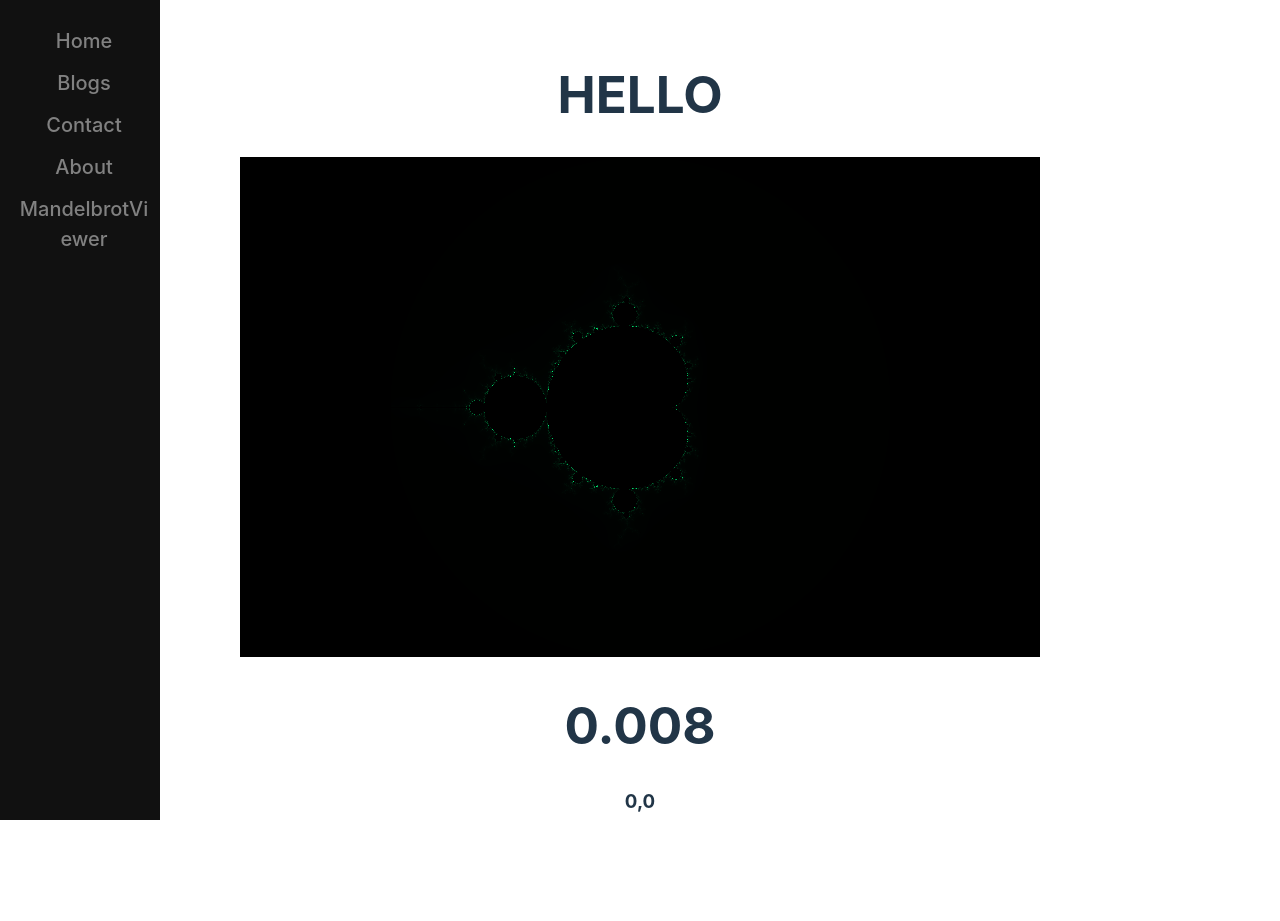
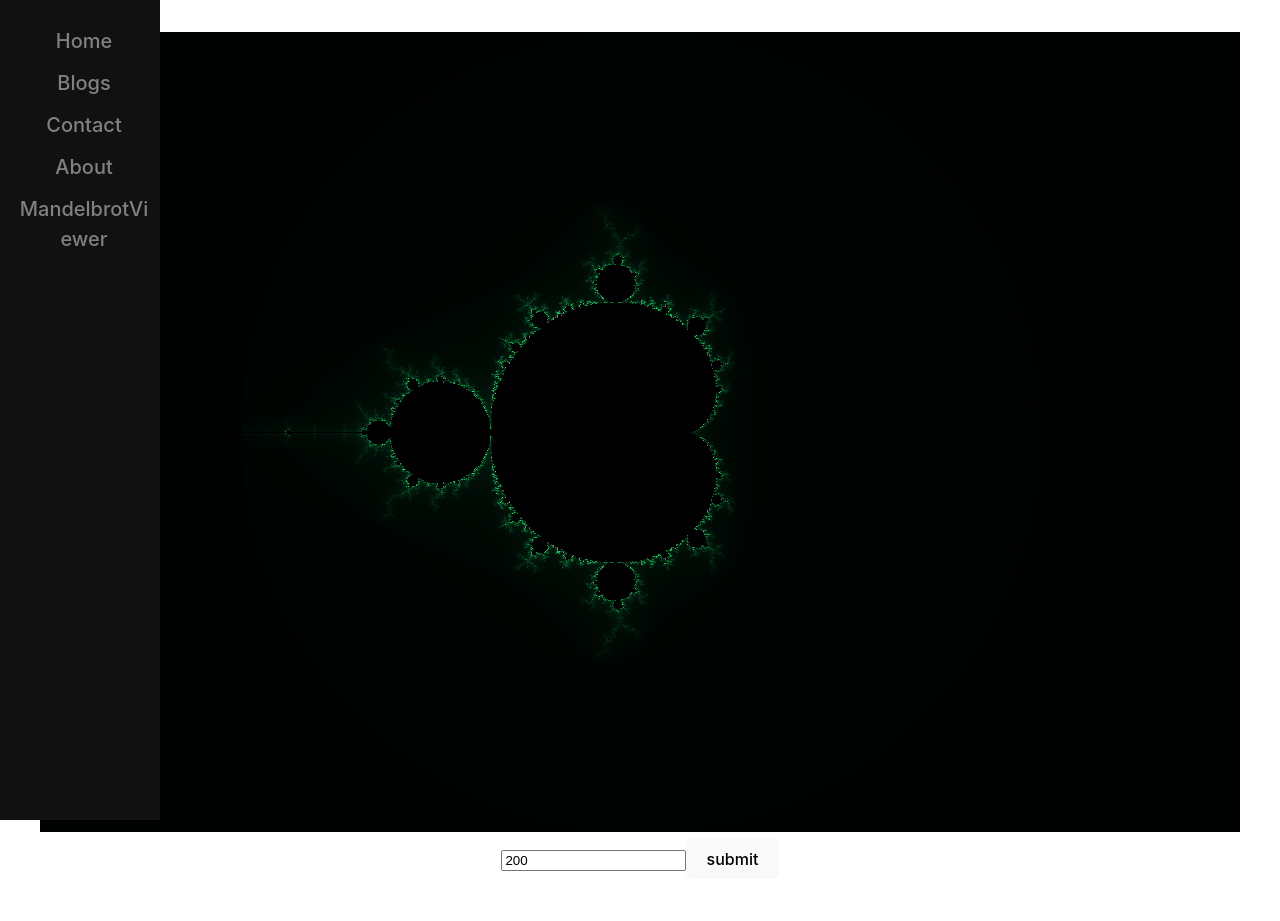
Before and after one commit to Ltaylr/React-App, a React (Vite) app in the folder vite-project/: page /mandelbrotviewer in a window 1280 px wide. Shown: the top 921 px of the page. Before the commit the page ends 867 px from the top, so only its background shows below. Built offline with nearby package versions, Linux system fonts and the light colour scheme.

Commit message:
added submit form for mandelbrot iterations, changed padding on mandelbrot

```diff
--- a/vite-project/src/App.css
+++ b/vite-project/src/App.css
@@ -32,7 +32,10 @@
     animation: logo-spin infinite 20s linear;
   }
 }
-
+.mandelbrot-viewer
+{
+  padding: 0;
+}
 .card {
   padding: 2em;
 }
--- a/vite-project/src/App.tsx
+++ b/vite-project/src/App.tsx
@@ -58,7 +58,6 @@ function App() {
 
   return (
     <div className="App">
-
     <BrowserRouter>
       <Routes>
           <Route path="/" element={<Home />}/>
@@ -68,7 +67,6 @@ function App() {
           <Route path="/mandelbrotviewer" element={<MandelbrotViewer />}/>
           <Route path="*" element={<NoPage />}/>
       </Routes>
-
     </BrowserRouter>
     <div className="side-nav">
       {
--- a/vite-project/src/components/Mandelbrot.tsx
+++ b/vite-project/src/components/Mandelbrot.tsx
@@ -1,9 +1,10 @@
 import {useRef, useEffect, useState} from 'react';
-import { MouseEvent } from 'react';
+import { MouseEvent, FormEvent } from 'react';
 interface mandelProp
 {
     width:number,
-    height:number
+    height:number,
+    iterations:number
 }
 
 interface coordinatePair
@@ -67,18 +68,31 @@ function getNewCenter(offsetX:number, offsetY:number, res:number, width:number,
 
 
 }
+function getTopLeftCoordinate(clickPoint:coordinatePair, clickCoor:coordinatePair, currentCornerCoor:coordinatePair)
+{
+    const hypotenusePixelLength: number = Math.sqrt(clickPoint.x*clickPoint.x + clickPoint.y*clickPoint.y);
+    const hypotenuseCoorLength: number = Math.sqrt(Math.pow(clickCoor.x - currentCornerCoor.x, 2) + Math.pow(clickCoor.y - currentCornerCoor.y, 2));
 
+}
 function Mandelbrot(props:mandelProp)
 {
     const canvasRef = useRef<HTMLCanvasElement>(null);
     const contextRef = useRef<CanvasRenderingContext2D>(null!);
     const [center, setCenter] = useState({x: 0, y: 0});
     const [res, setRes] = useState(2/(props.height/2));
+    const [its, setIterations] = useState(200)
+    const handleSubmit = (e:FormEvent) => {
+        e.preventDefault()
+        const buf = generateMandelbrot(center, props.width, props.height, res*.90, its);
+        var idata = contextRef.current.createImageData(props.width, props.height);
+        idata.data.set(buf);
+        contextRef.current.putImageData(idata, 0, 0);
 
+    }
     useEffect(() => {
         const canvas = canvasRef.current!;
         const context = canvas.getContext('2d')!;
-        const buf = generateMandelbrot(center, props.width, props.height, res);
+        const buf = generateMandelbrot(center, props.width, props.height, res,  props.iterations);
         var idata = context!.createImageData(props.width, props.height);
         idata.data.set(buf);
         context!.putImageData(idata, 0, 0);
@@ -90,7 +104,7 @@ function Mandelbrot(props:mandelProp)
         var newC = getNewCenter(event.nativeEvent.offsetX, event.nativeEvent.offsetY, res, props.width, props.height, center);
         setCenter(c=>(newC));
         setRes(a => a*.80);
-        const buf = generateMandelbrot(newC, props.width, props.height, res*.95);
+        const buf = generateMandelbrot(newC, props.width, props.height, res*.90, its);
         var idata = contextRef.current.createImageData(props.width, props.height);
         idata.data.set(buf);
         contextRef.current.putImageData(idata, 0, 0);
@@ -100,7 +114,7 @@ function Mandelbrot(props:mandelProp)
 
         var c = {x: (event.nativeEvent.offsetX - props.width/2)*res, y: (event.nativeEvent.offsetY - props.height/2)*res};
         setRes(a => a*1.0525631);
-        const buf = generateMandelbrot(c, props.width, props.height, res*1.0525631);
+        const buf = generateMandelbrot(c, props.width, props.height, res*1.0525631, its);
         var idata = contextRef.current.createImageData(props.width, props.height);
         idata.data.set(buf);
         contextRef.current.putImageData(idata, 0, 0);
@@ -114,6 +128,11 @@ function Mandelbrot(props:mandelProp)
                 onClick={clickHandle}
                 onContextMenu={rightClickHandle}
             />
+            <form onSubmit={handleSubmit}>
+            <input type="text" value={its} onChange={(e) => setIterations(its => Number(e.target.value))}/>
+            <button type="submit">submit</button>
+            </form>
+
             <h1>
                 {res.toString()}
             </h1>
--- a/vite-project/src/pages/Home.tsx
+++ b/vite-project/src/pages/Home.tsx
@@ -18,7 +18,7 @@ export default function  Home() {
       </div>
       <h1>Vite + React</h1>
       <div className="card">
-        <Mandelbrot width={700} height={500 }/>
+        <Mandelbrot width={700} height={500} iterations={100}/>
         <button onClick={() => setCount((count) => count + 1)}>
           count is {count}
         </button>
--- a/vite-project/src/pages/MandelbrotViewer.tsx
+++ b/vite-project/src/pages/MandelbrotViewer.tsx
@@ -1,9 +1,9 @@
 import Mandelbrot  from "../components/Mandelbrot.tsx";
-
+import {FormEvent, useState} from 'react'
 export default function MandelbrotViewer()
 {
-    return(<div>
-        <h1>HELLO</h1>
-        <Mandelbrot width={800} height={500}/>
+
+    return(<div className="mandelbrot-viewer">
+        <Mandelbrot width={1200} height={800} iterations={200}/>
     </div>);
 }
```
